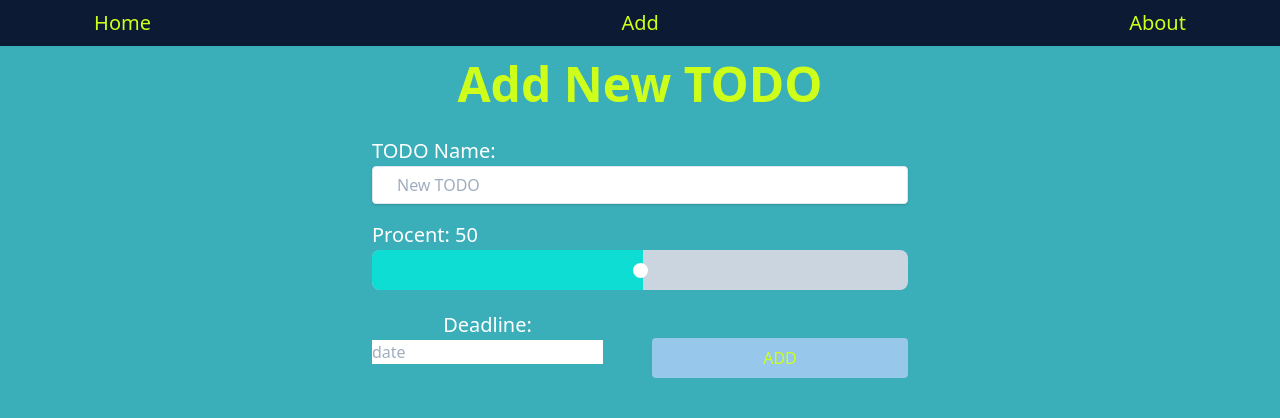
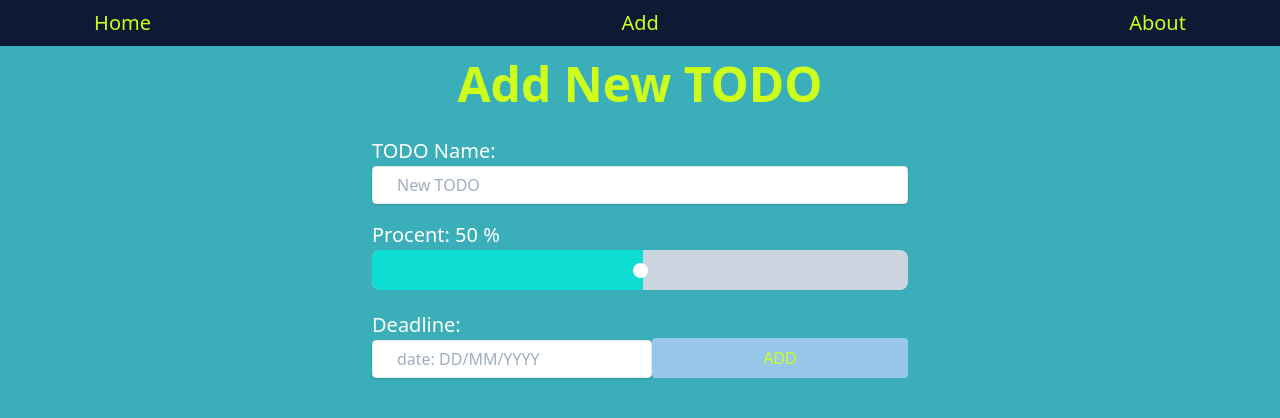
Before and after one commit to Lorakus/TODOSkSy2020, a Nuxt app: page /add in a window 1280 px wide. Shown: the top 418 px of the page. Built offline with nearby package versions, Linux system fonts and the light colour scheme.

Commit message:
komentarze :/

```diff
--- a/components/MobileNavbar.vue
+++ b/components/MobileNavbar.vue
@@ -29,9 +29,3 @@
         </div>
     </div>
 </template>
-
-<script>
-export default {
-
-}
-</script>
--- a/components/NormalNavbar.vue
+++ b/components/NormalNavbar.vue
@@ -1,6 +1,4 @@
 <template>
-
-
     <div class="grid grid-col-6 bg-oxford-blue text-arctic-lime text-xl text-center py-2  absolute w-full ">
 
         <div class="grid col-start-1 col-end-2 ">
@@ -17,15 +15,4 @@
         </div>
     </div>
 
-
 </template>
-
-<script>
-export default {
-    data () {
-        return {
-            isOpen: false,
-        }
-    },
-}
-</script>
--- a/components/Title.vue
+++ b/components/Title.vue
@@ -1,8 +1,6 @@
 <template>
         <h1 class="text-arctic-lime font-bold text-center mt-10 text-5xl">{{title}}</h1>
 </template>
-
-
 
 <script>
 export default {
--- a/layouts/default.vue
+++ b/layouts/default.vue
@@ -1,5 +1,6 @@
 <template>
   <div  >
+    <!-- Navbars -->
     <NormalNavbar class="hidden md:grid" />
     <nuxt />
     <MobileNavbar class="md:hidden absolute bottom-0 w-full" style="position: fixed; bottom: 0px" />
@@ -10,7 +11,6 @@
 <script>
 import NormalNavbar from '@/components/NormalNavbar'
 import MobileNavbar from '@/components/MobileNavbar'
-
 
 export default {
   components:{
--- a/pages/add.vue
+++ b/pages/add.vue
@@ -2,41 +2,47 @@
     <div class="bg-verdigris h-screen">
       <div class="bg-verdigris py-2">
         <Title title="Add New TODO"/>
-        <div class=" w-full sm:w-max-400px m-auto">
+
+
+        <!-- add Item form -->
+        <form class=" w-full sm:w-max-400px m-auto">
           <div class="flex flex-col mt-2 mx-1 sm:mx-8 mb-12">
 
+            <!-- todo name maxlenght 160 -->
             <div class="my-2">
               <label for="" class="text-xl text-white">TODO Name:</label>
               <input type="text" maxlength="160" placeholder="New TODO" id="todo-input" class="shadow appearance-none border rounded w-full py-2 px-6 mr-2 text-gray-700 leading-tight focus:outline-none  focus:shadow-outline-arctic-lime px-2" />
             </div>
 
+            <!-- input procent range 1-100% -->
             <div class="my-2 flex flex-col ">
-                <label for="" class="text-xl text-white">Procent: {{procent}}</label>
-                <input v-model="procent" class="rounded-lg overflow-hidden appearance-none bg-gray-400 h-10" type="range" min="0" max="100" step="1" @change="changeProcent"/>
+                <label for="" class="text-xl text-white">Procent: {{procent}} %</label>
+                <input v-model="procent" type="range" min="0" max="100" step="1" @change="changeProcent" class="rounded-lg overflow-hidden appearance-none bg-gray-400 h-10"/>
             </div>
 
+            <!-- input date -->
             <div class="flex my-2 justify-center mb-3  sm:justify-between ">
-              <div class="flex flex-col my-1 text-center ">
+              <div class="flex flex-col my-1 text-center sm:text-left">
                 <label for="" class="text-xl text-white">Deadline:</label>
-                <input type="text" placeholder="date">
+                <input type="text" placeholder="date: DD/MM/YYYY" class="shadow appearance-none border rounded w-full py-2 px-6 mr-2 text-gray-700 leading-tight focus:outline-none  focus:shadow-outline-arctic-lime px-2">
               </div>
-
+              <!-- button for PC -->
               <div class="hidden sm:flex ">
                 <button class="my-8 w-64 bg-pale-cerulean hover:bg-blue-500 text-arctic-lime  hover:text-black rounded uppercase py-2 px-6 appearance-none focus:outline-none transform duration-500">
                   add
                 </button>
               </div>
             </div>
-
+            <!-- button mobile -->
             <div class="flex justify-center sm:hidden">
-
               <button class=" w-64 bg-pale-cerulean hover:bg-blue-500 text-arctic-lime  hover:text-black rounded uppercase py-2 px-6 appearance-none focus:outline-none transform duration-500">
                 add
               </button>
             </div>
+
           </div>
-        </div>
-        </div>
+        </form>
+      </div>
     </div>
 </template>
 
--- a/pages/index.vue
+++ b/pages/index.vue
@@ -4,8 +4,7 @@
     <Title title="TODO List" class=""/>
 
     <div class="sm:w-max-400px m-auto mb-24">
-      <!-- TODOs -->
-
+      <!--TODO component 3props, todo_name, date, procent -->
       <Todo todo_name="Put together an epic puzzle." date="05.02.2020"  procent="22 %"/>
       <Todo todo_name="Watch a rom-com marathon." date="06.12.2021"  procent="75 %"/>
       <Todo todo_name="Sing along to some Disney songs." date="06.12.2021"  procent="23 %"/>
```
Also changed, not shown: components/Todo.vue (+3 -7 lines). Lines whose indentation alone changed are shown as unchanged.
